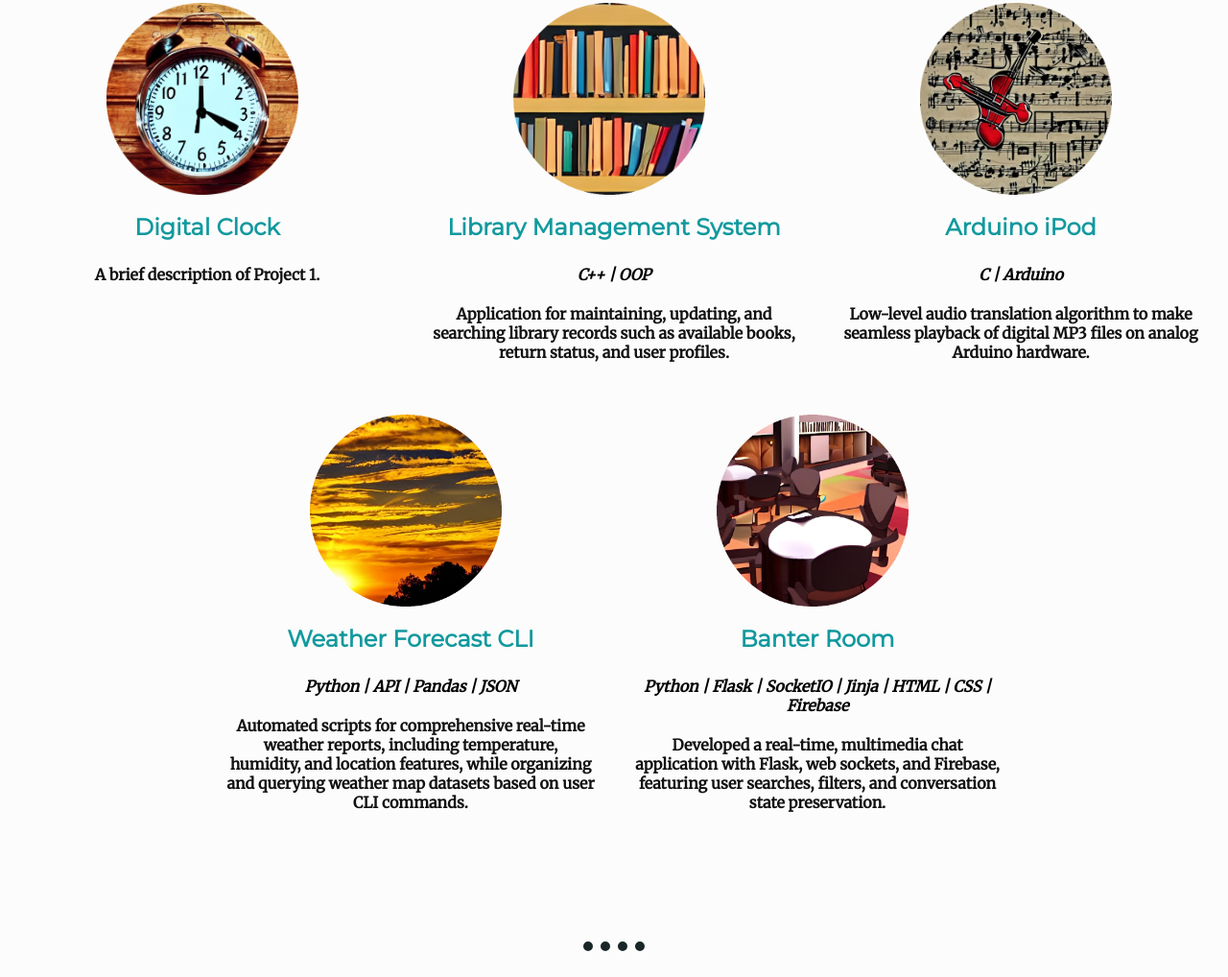
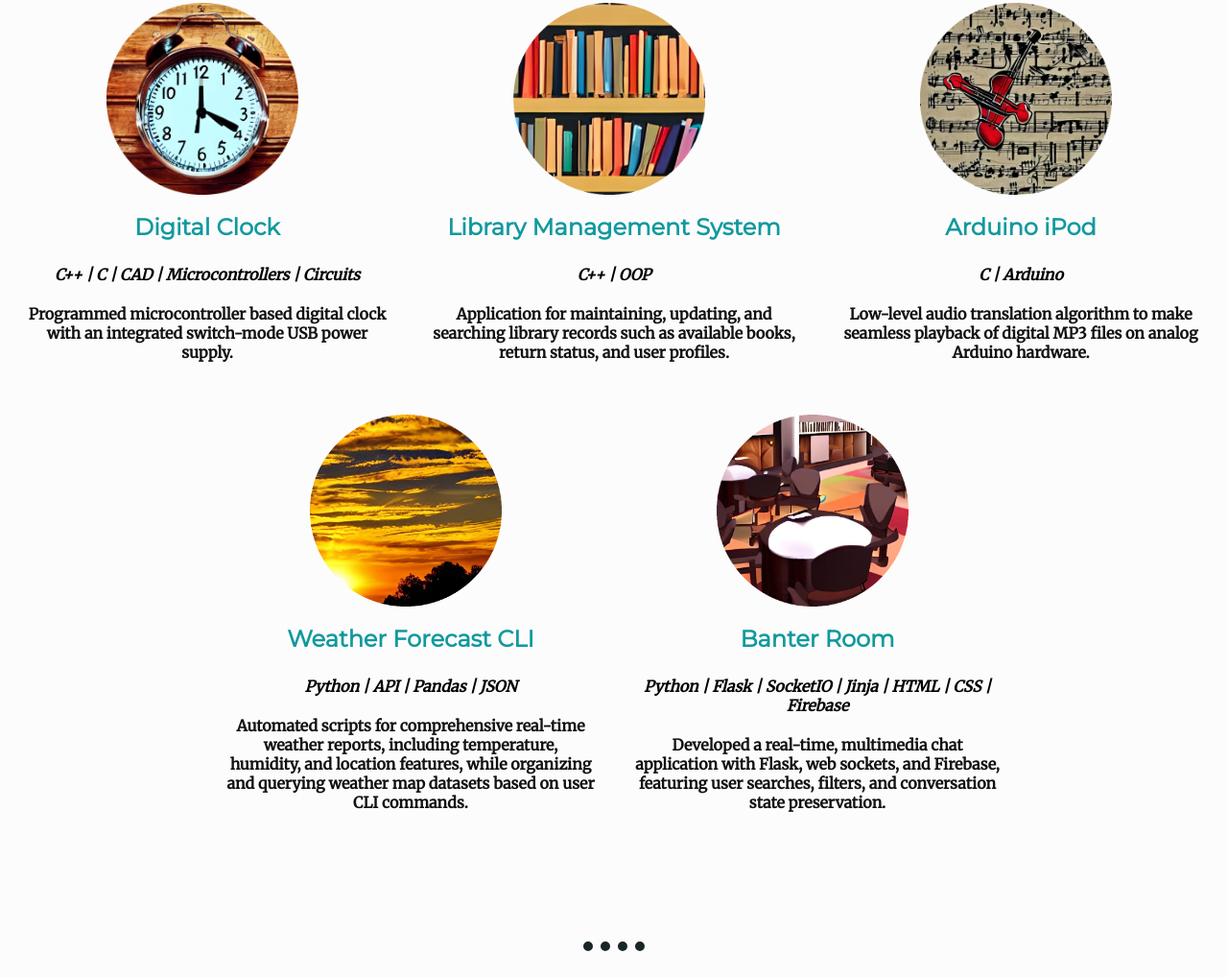
Before and after one commit to ShihabShapnil/website, a plain HTML site: page index.html in a window 1280 px wide. Shown: the part 2989-4007 px from the top of the page at 96% size. Drawn offline with Linux system fonts and the light colour scheme.

Commit message:
Updated Digital Clock Projectskills

```diff
--- a/index.html
+++ b/index.html
@@ -108,7 +108,9 @@
           <div class="project">
             <a href = Digital-Clock.html><img class = "library" src="images/clock.png" alt="Digital Clock"/></a>
             <a href = Digital-Clock.html class = project-title><h3>Digital Clock</h3></a>
-            <p>A brief description of Project 1.</p>
+            <h4 class = "languages">C++ | C | CAD | Microcontrollers | Circuits</h4>
+            <p>Programmed microcontroller based digital clock with an integrated switch-mode
+              USB power supply.</p>
           </div>
           <div class="project">
             <a href = Library-Management.html><img class = "library" src="images/library-management-system.png" alt="Library Management System" /></a>
```
